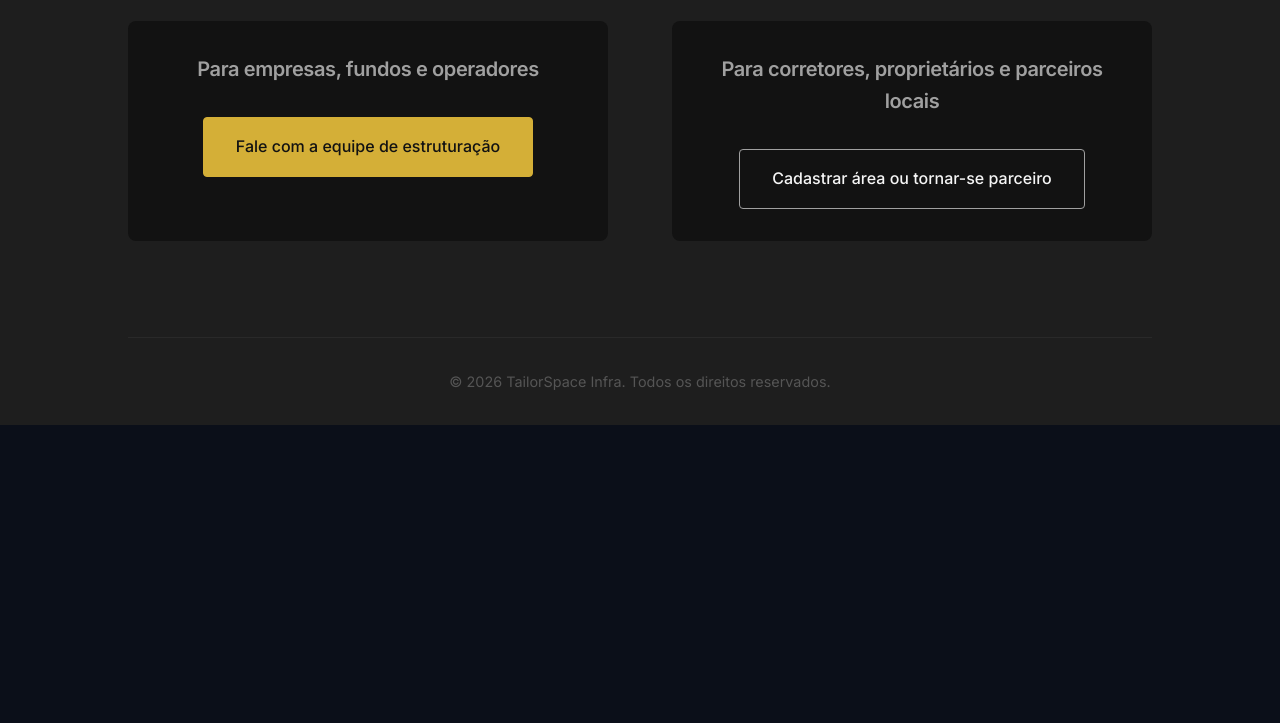
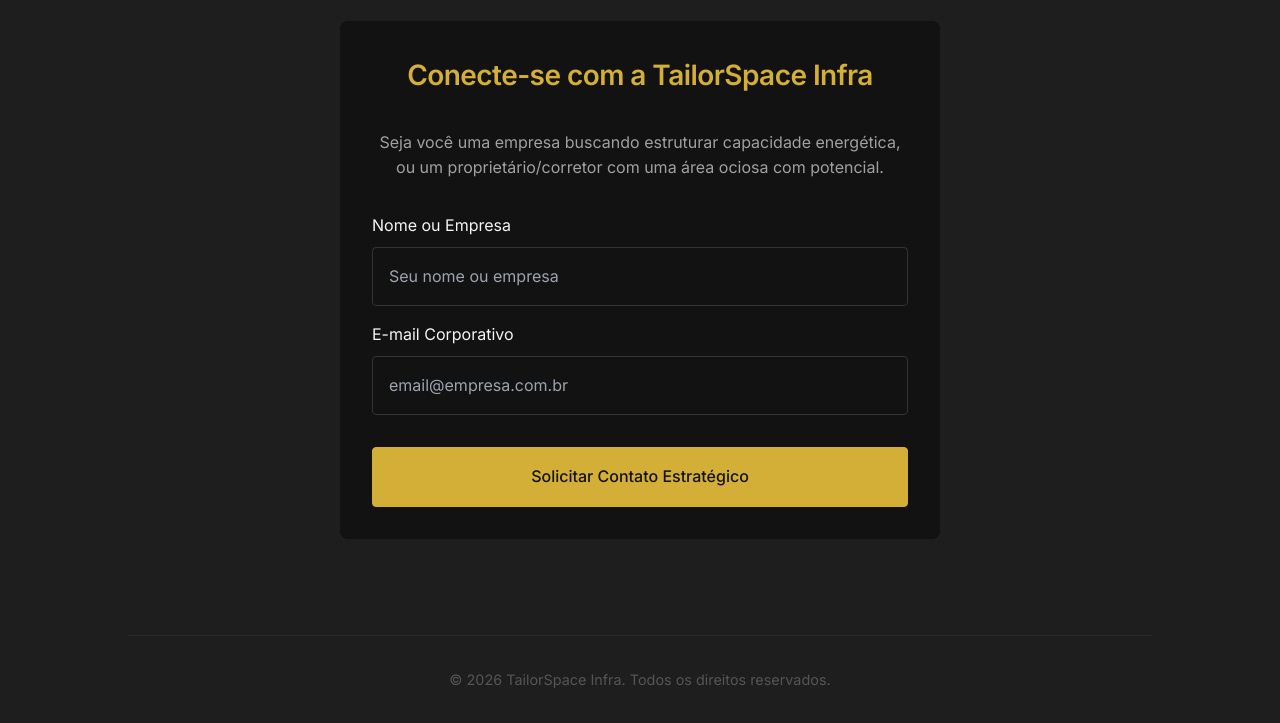
Before and after one commit to aleandrade926/tailorspace-app, a React (Vite) app: page /infra in a window 1280 px wide. Shown: the part 3084-3807 px from the top of the page. Before the commit the page ends 3509 px from the top, so only its background shows below. Built offline with nearby package versions, Linux system fonts and the light colour scheme.

Commit message:
feat: integrate lead capture form in infra page

```diff
--- a/src/pages/Infra.tsx
+++ b/src/pages/Infra.tsx
@@ -1,11 +1,43 @@
-import { useEffect } from 'react';
+import { useState, useEffect, useRef } from 'react';
+import { supabase } from '../lib/supabase';
+import { Loader2, CheckCircle2 } from 'lucide-react';
 import '../infra.css';
 
 const InfraPage = () => {
+  const [name, setName] = useState('');
+  const [email, setEmail] = useState('');
+  const [loading, setLoading] = useState(false);
+  const [submitted, setSubmitted] = useState(false);
+  const [error, setError] = useState<string | null>(null);
+
+  const formRef = useRef<HTMLDivElement>(null);
+
   useEffect(() => {
-    // Altera o title para a página infra
     document.title = "TailorSpace Infra | Engenharia Financeira & Geração Distribuída";
   }, []);
+
+  const scrollToForm = () => {
+    formRef.current?.scrollIntoView({ behavior: 'smooth' });
+  };
+
+  const handleSubmit = async (e: React.FormEvent) => {
+    e.preventDefault();
+    if (!name || !email) return;
+    setLoading(true);
+    setError(null);
+
+    const { error: supabaseError } = await supabase
+      .from('leads')
+      .insert([{ name: name.trim(), email: email.trim().toLowerCase(), source: 'infra' }]);
+
+    setLoading(false);
+    if (supabaseError) {
+      setError('Ocorreu um erro ao enviar seus dados. Tente novamente.');
+      console.error(supabaseError);
+    } else {
+      setSubmitted(true);
+    }
+  };
 
   return (
     <div className="infra-container">
@@ -18,8 +50,8 @@
             Originamos, auditamos e estruturamos terrenos, galpões e áreas ociosas em pequenos municípios para implantação de mini usinas, eletropostos, hubs energéticos e infraestrutura descentralizada.
           </p>
           <div className="infra-cta-group">
-            <button className="infra-btn-primary">Fale com a equipe de estruturação</button>
-            <button className="infra-btn-secondary">Cadastrar área para análise</button>
+            <button onClick={scrollToForm} className="infra-btn-primary">Fale com a equipe de estruturação</button>
+            <button onClick={scrollToForm} className="infra-btn-secondary">Cadastrar área para análise</button>
           </div>
         </div>
       </section>
@@ -91,15 +123,48 @@
       </section>
 
       {/* Footer / CTA Final */}
-      <footer className="infra-footer">
+      <footer className="infra-footer" ref={formRef}>
         <div className="infra-footer-content">
-          <div className="infra-footer-block">
-            <h3>Para empresas, fundos e operadores</h3>
-            <button className="infra-btn-primary">Fale com a equipe de estruturação</button>
-          </div>
-          <div className="infra-footer-block">
-            <h3>Para corretores, proprietários e parceiros locais</h3>
-            <button className="infra-btn-secondary">Cadastrar área ou tornar-se parceiro</button>
+          <div className="infra-footer-block" style={{ gridColumn: '1 / -1', maxWidth: '600px', margin: '0 auto' }}>
+            <h3 style={{ fontSize: '1.75rem', color: 'var(--infra-gold)', marginBottom: '1rem' }}>Conecte-se com a TailorSpace Infra</h3>
+            <p style={{ color: 'var(--infra-text-muted)', marginBottom: '2rem' }}>Seja você uma empresa buscando estruturar capacidade energética, ou um proprietário/corretor com uma área ociosa com potencial.</p>
+
+            {!submitted ? (
+              <form onSubmit={handleSubmit} style={{ display: 'flex', flexDirection: 'column', gap: '1rem', textAlign: 'left' }}>
+                <div>
+                  <label style={{ display: 'block', marginBottom: '0.5rem', color: 'var(--infra-text-main)' }}>Nome ou Empresa</label>
+                  <input
+                    type="text"
+                    required
+                    value={name}
+                    onChange={(e) => setName(e.target.value)}
+                    style={{ width: '100%', padding: '1rem', borderRadius: '4px', border: '1px solid #333', backgroundColor: '#121212', color: '#fff' }}
+                    placeholder="Seu nome ou empresa"
+                  />
+                </div>
+                <div>
+                  <label style={{ display: 'block', marginBottom: '0.5rem', color: 'var(--infra-text-main)' }}>E-mail Corporativo</label>
+                  <input
+                    type="email"
+                    required
+                    value={email}
+                    onChange={(e) => setEmail(e.target.value)}
+                    style={{ width: '100%', padding: '1rem', borderRadius: '4px', border: '1px solid #333', backgroundColor: '#121212', color: '#fff' }}
+                    placeholder="email@empresa.com.br"
+                  />
+                </div>
+                {error && <p style={{ color: '#ef4444', fontSize: '0.9rem' }}>{error}</p>}
+                <button type="submit" disabled={loading} className="infra-btn-primary" style={{ marginTop: '1rem', display: 'flex', justifyContent: 'center', alignItems: 'center', gap: '0.5rem' }}>
+                  {loading ? <><Loader2 className="animate-spin w-5 h-5" /> Enviando...</> : 'Solicitar Contato Estratégico'}
+                </button>
+              </form>
+            ) : (
+              <div style={{ padding: '2rem', backgroundColor: 'rgba(46, 139, 87, 0.1)', border: '1px solid var(--infra-green)', borderRadius: '8px', textAlign: 'center' }}>
+                <CheckCircle2 style={{ width: '3rem', height: '3rem', color: 'var(--infra-green)', margin: '0 auto 1rem' }} />
+                <h4 style={{ color: '#fff', fontSize: '1.25rem', marginBottom: '0.5rem' }}>Recebemos seu contato!</h4>
+                <p style={{ color: 'var(--infra-text-muted)' }}>Nossa equipe de estruturação analisará seus dados e entrará em contato em breve.</p>
+              </div>
+            )}
           </div>
         </div>
         <div className="infra-footer-copy">
```
